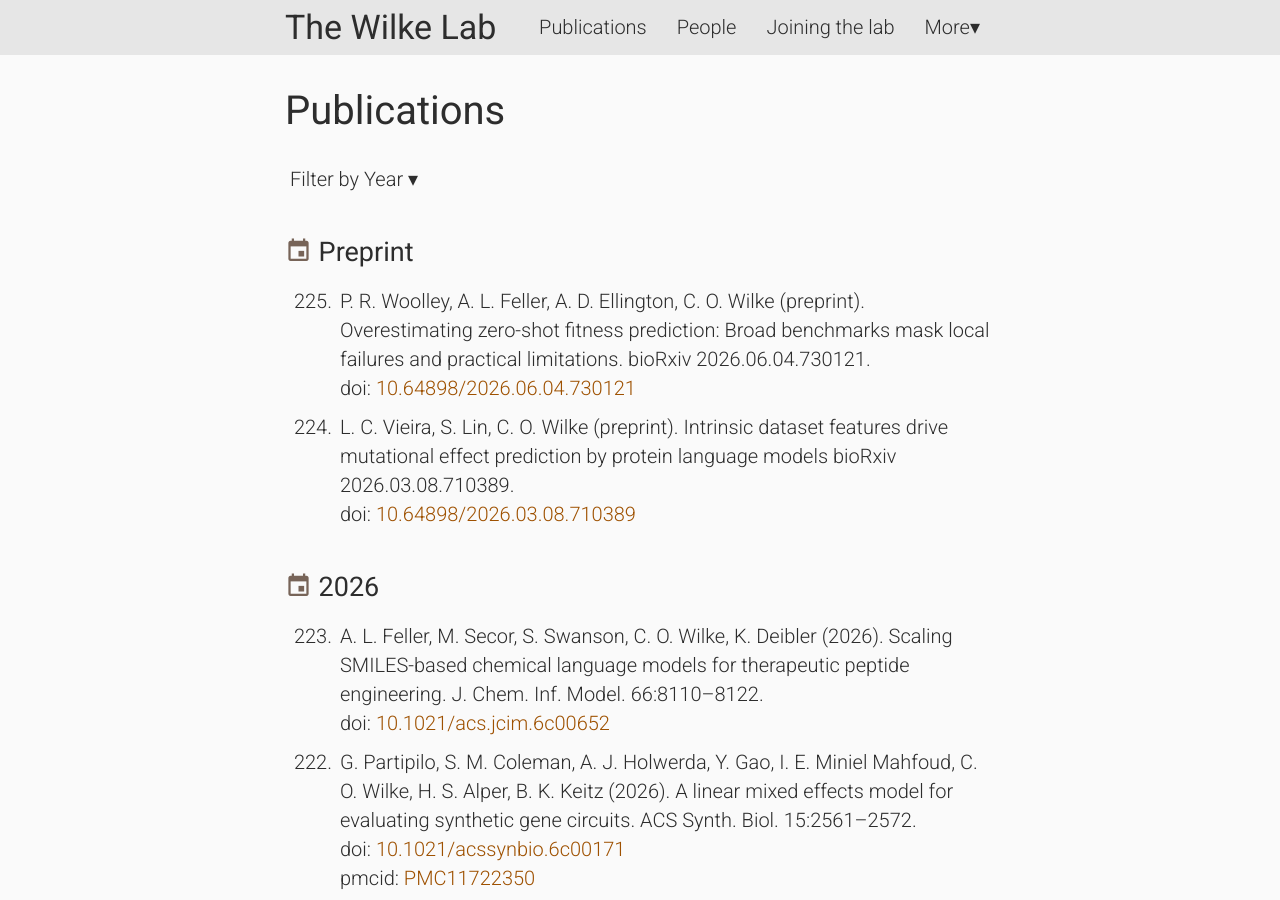
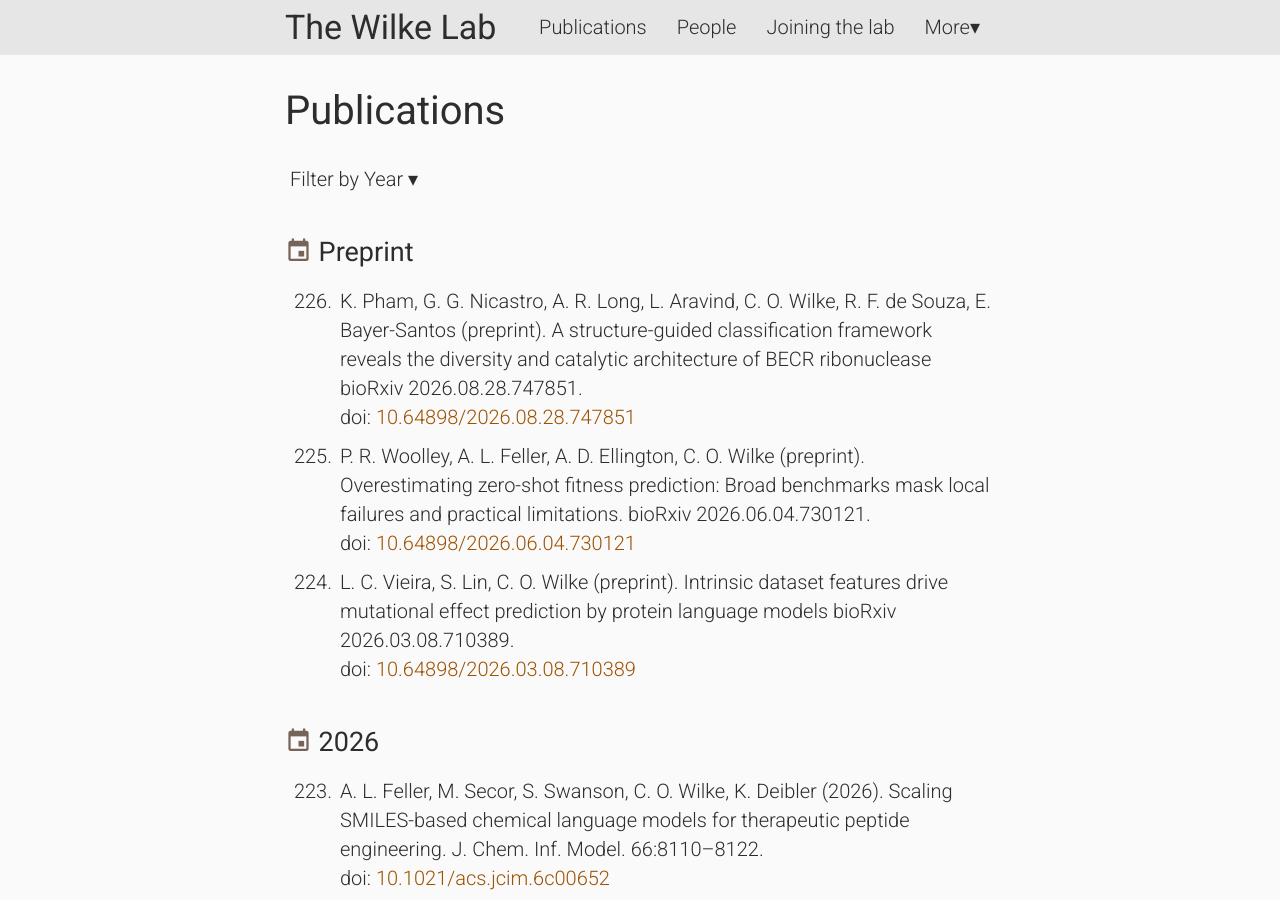
Before and after one commit to wilkelab/wilkelab.github.io, a Jekyll site: the page built from publications.html, in a window 1280 px wide and 900 px high. Built offline with Jekyll 4.4.1, drawn with Linux system fonts in a browser that asks for light colours; nearby versions of some CDN libraries.

Commit message:
update pubs

```diff
--- a/_data/publications.yml
+++ b/_data/publications.yml
@@ -1,3 +1,9 @@
+- author: K. Pham, G. G. Nicastro, A. R. Long, L. Aravind, C. O. Wilke, R. F. de Souza, E. Bayer-Santos
+  year: preprint
+  title: A structure-guided classification framework reveals the diversity and catalytic architecture of BECR ribonuclease
+  ref: "bioRxiv 2026.08.28.747851"
+  doi: 10.64898/2026.08.28.747851
+
 - author: P. R. Woolley, A. L. Feller, A. D. Ellington, C. O. Wilke
   year: preprint
   title: "Overestimating zero-shot fitness prediction: Broad benchmarks mask local failures and practical limitations."
```
